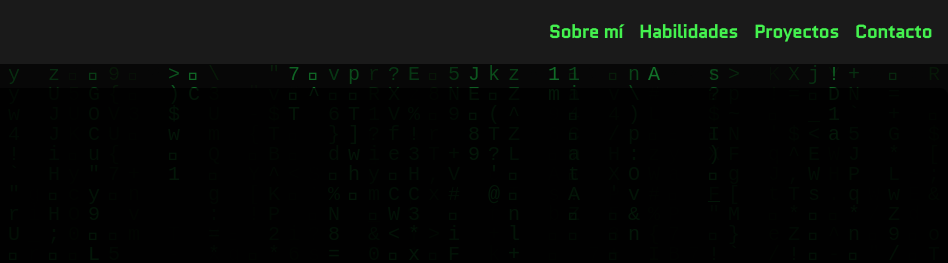
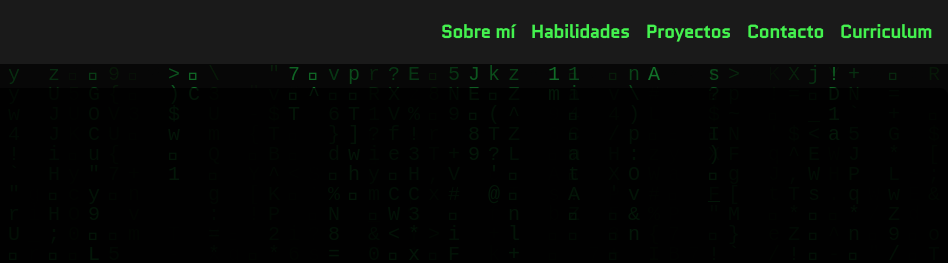
Before and after one commit to LuisAlberto22/PortafolioUnity, a plain HTML site: page index.html in a window 1280 px wide. Shown: the top 263 px of the page, 332-1280 px from the left. Drawn offline with nearby package versions, Linux system fonts and the light colour scheme; a web font is replaced by a local one.

Commit message:
se agrego el curriculum

```diff
--- a/index.html
+++ b/index.html
@@ -23,6 +23,8 @@
                 <a href="#habilidades" class="text-matrix-text text-lg">Habilidades</a>
                 <a href="#proyectos" class="text-matrix-text text-lg">Proyectos</a>
                 <a href="#contacto" class="text-matrix-text text-lg">Contacto</a>
+                <a href="https://1drv.ms/w/s!ArGtc_BcLjRhiPI8zh71LJbEAe56oA?e=Izmgfo" class="text-matrix-text text-lg">Curriculum</a>
+
             </div>
         </div>
         <div class="md:hidden bg-matrix-footer">
@@ -31,6 +33,7 @@
                 <a href="#habilidades" class="text-matrix-text text-lg">Habilidades</a>
                 <a href="#proyectos" class="text-matrix-text text-lg">Proyectos</a>
                 <a href="#contacto" class="text-matrix-text text-lg">Contacto</a>
+                <a href="https://1drv.ms/w/s!ArGtc_BcLjRhiPI8zh71LJbEAe56oA?e=Izmgfo" class="text-matrix-text text-lg">Curriculum</a>
             </div>
         </div>
     </header>
```
